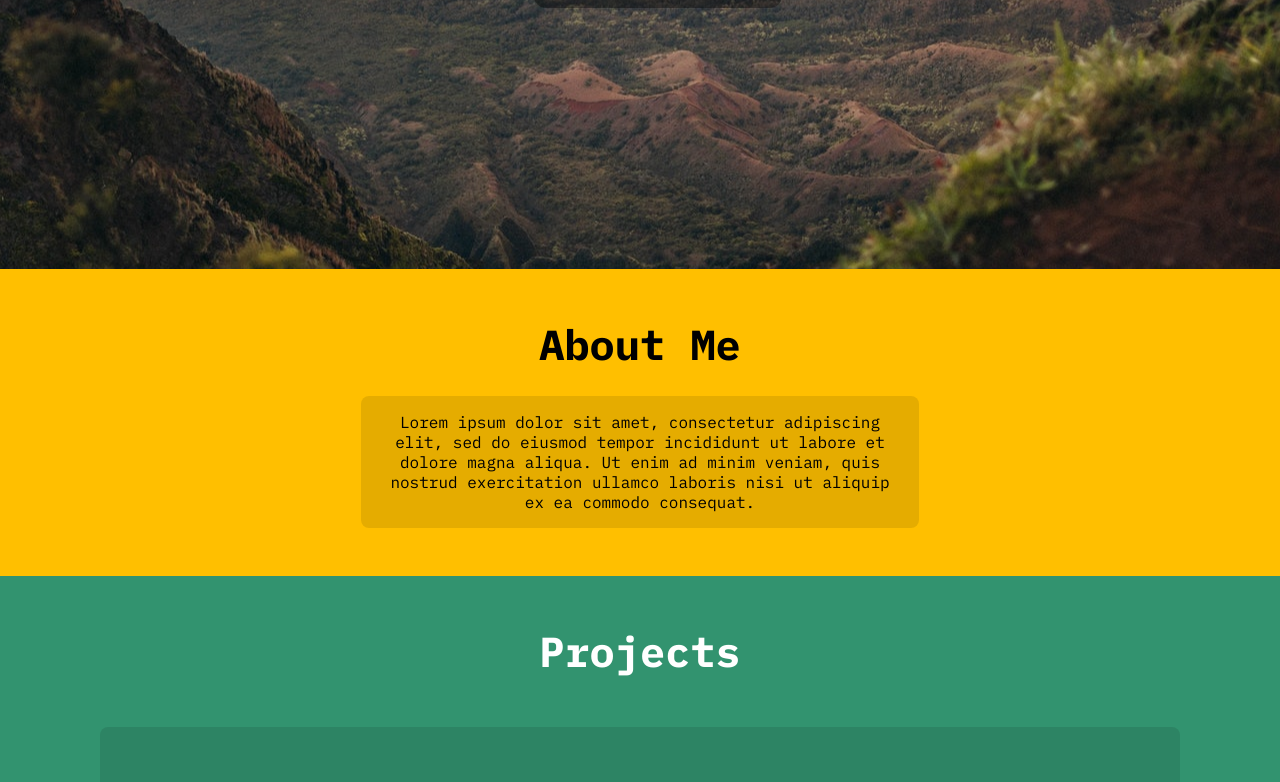
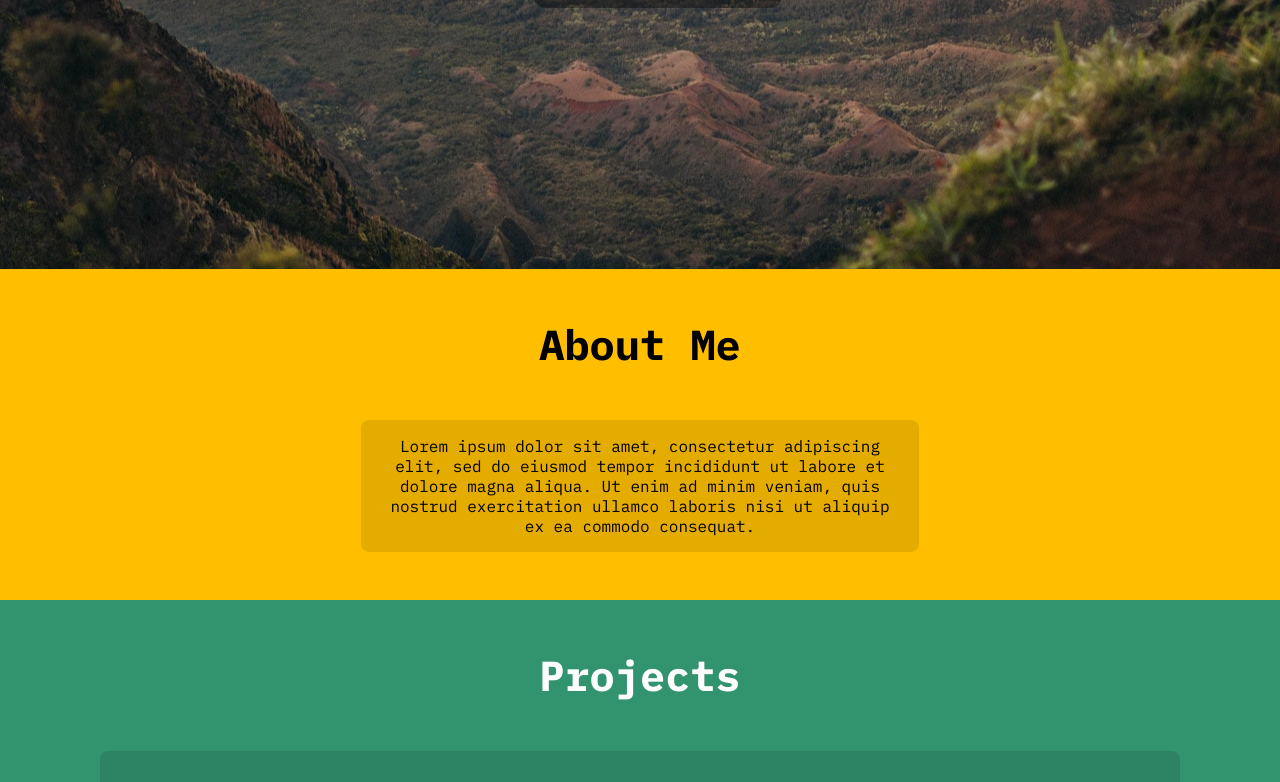
Before and after one commit to ihascats/portfolio-2, a React (Create React App) app: page / in a window 1280 px wide. Shown: the part 531-1313 px from the top of the page. Built offline with nearby package versions, Linux system fonts and the light colour scheme.

Commit message:
Fix about row gap not matching the rest

```diff
--- a/src/App.css
+++ b/src/App.css
@@ -117,7 +117,7 @@ nav > ul > li > button:hover {
   display: grid;
   text-align: center;
   padding: 48px;
-  row-gap: 24px;
+  row-gap: 48px;
   justify-content: center;
   width: fit-content;
 }
```
